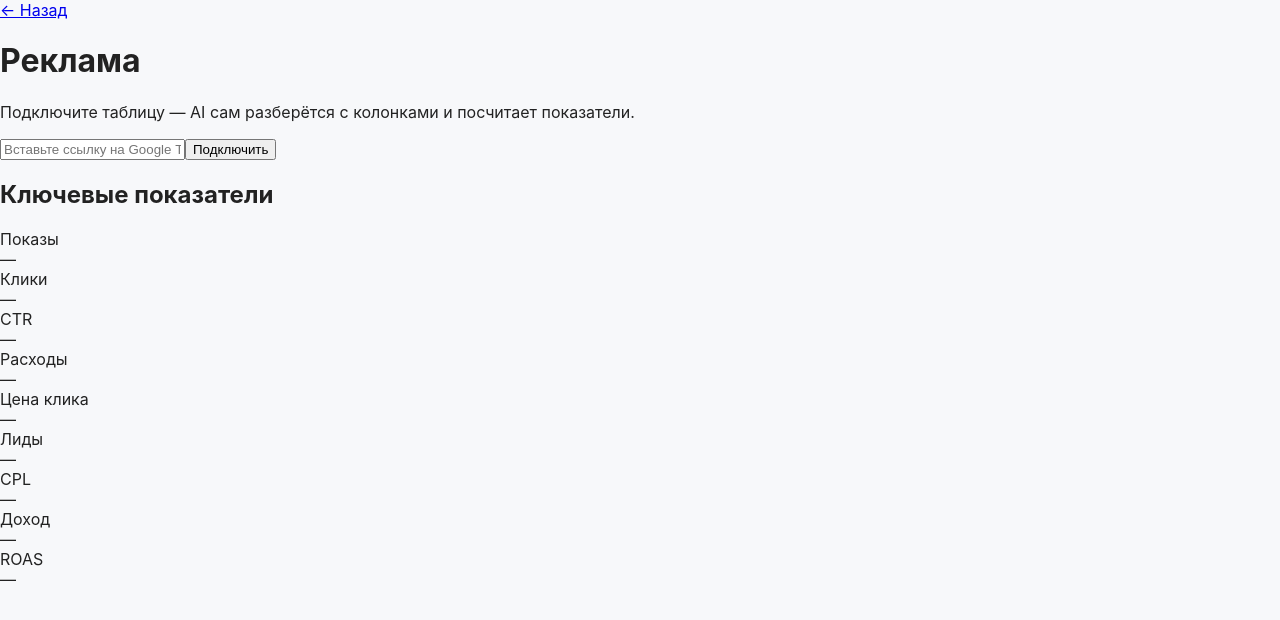
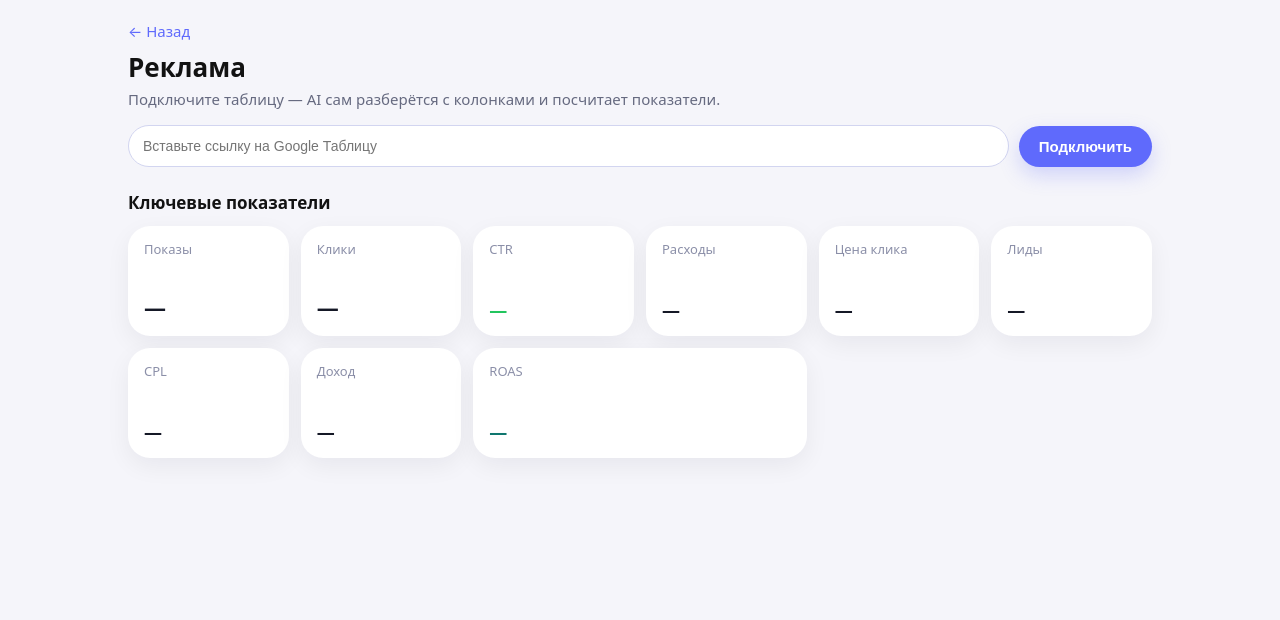
Before and after one commit to georg34523-boop/gastro-mind-miniapp, a Next.js app: page /marketing/ads in a window 1280 px wide. Shown: the top 620 px of the page. Built offline with nearby package versions, Linux system fonts and the light colour scheme.

Commit message:
Update globals.css

```diff
--- a/styles/globals.css
+++ b/styles/globals.css
@@ -145,3 +145,183 @@ body {
   border-right: 1px solid #eee;
   font-size: 14px;
 }
+
+/* ===================== */
+/*   Ads dashboard page   */
+/* ===================== */
+
+.ads-page {
+  min-height: 100vh;
+  padding: 20px 16px 32px;
+  background: #f5f5fa;
+  font-family: system-ui, -apple-system, BlinkMacSystemFont, "SF Pro Text",
+    "Segoe UI", sans-serif;
+  color: #121212;
+  box-sizing: border-box;
+}
+
+/* Верхняя часть */
+
+.ads-top {
+  max-width: 1024px;
+  margin: 0 auto 24px;
+}
+
+.ads-back {
+  display: inline-block;
+  margin-bottom: 8px;
+  font-size: 15px;
+  color: #5f6afc;
+  text-decoration: none;
+}
+
+.ads-back:hover {
+  text-decoration: underline;
+}
+
+.ads-title {
+  font-size: 26px;
+  font-weight: 800;
+  margin: 0 0 4px;
+}
+
+.ads-subtitle {
+  margin: 0 0 16px;
+  font-size: 15px;
+  color: #666a80;
+}
+
+.ads-url-row {
+  display: flex;
+  gap: 10px;
+  align-items: center;
+  margin-bottom: 10px;
+}
+
+.ads-input {
+  flex: 1;
+  padding: 12px 14px;
+  border-radius: 999px;
+  border: 1px solid #d2d5f0;
+  background: #ffffff;
+  font-size: 14px;
+  outline: none;
+}
+
+.ads-input:focus {
+  border-color: #5f6afc;
+  box-shadow: 0 0 0 1px rgba(95, 106, 252, 0.2);
+}
+
+.ads-connect-btn {
+  padding: 12px 20px;
+  border-radius: 999px;
+  border: none;
+  background: #5f6afc;
+  color: #ffffff;
+  font-size: 15px;
+  font-weight: 600;
+  cursor: pointer;
+  white-space: nowrap;
+  transition: transform 0.1s ease, box-shadow 0.1s ease,
+    background 0.15s ease;
+  box-shadow: 0 8px 20px rgba(95, 106, 252, 0.25);
+}
+
+.ads-connect-btn:active {
+  transform: translateY(1px);
+  box-shadow: 0 4px 10px rgba(95, 106, 252, 0.25);
+}
+
+.ads-connect-btn:disabled {
+  opacity: 0.7;
+  cursor: default;
+  box-shadow: none;
+}
+
+.ads-error {
+  margin-top: 4px;
+  font-size: 13px;
+  color: #d93025;
+}
+
+/* Секции */
+
+.ads-section {
+  max-width: 1024px;
+  margin: 0 auto 24px;
+}
+
+.ads-section-title {
+  font-size: 17px;
+  font-weight: 600;
+  margin: 0 0 12px;
+}
+
+/* KPI grid */
+
+.ads-kpi-grid {
+  display: grid;
+  grid-template-columns: repeat(auto-fit, minmax(150px, 1fr));
+  gap: 12px;
+}
+
+.ads-kpi-card {
+  background: #ffffff;
+  border-radius: 22px;
+  padding: 14px 16px;
+  box-shadow: 0 8px 24px rgba(15, 23, 42, 0.06);
+  display: flex;
+  flex-direction: column;
+  justify-content: space-between;
+  min-height: 82px;
+}
+
+.ads-kpi-card.wide {
+  grid-column: span 2;
+}
+
+@media (max-width: 640px) {
+  .ads-kpi-card.wide {
+    grid-column: span 1;
+  }
+}
+
+.ads-kpi-label {
+  font-size: 13px;
+  color: #8b8fa8;
+  margin-bottom: 6px;
+}
+
+.ads-kpi-value {
+  font-size: 18px;
+  font-weight: 700;
+  color: #151826;
+}
+
+.ads-kpi-value.big {
+  font-size: 22px;
+}
+
+.ads-kpi-value.accent {
+  color: #22c55e;
+}
+
+.ads-kpi-value.roas {
+  color: #0f766e;
+}
+
+/* Блок AI-мэппинга */
+
+.ads-mapping-block {
+  background: #111827;
+  color: #e5e7eb;
+  font-family: ui-monospace, SFMono-Regular, Menlo, Monaco, Consolas,
+    "Liberation Mono", "Courier New", monospace;
+  font-size: 12px;
+  padding: 14px;
+  border-radius: 16px;
+  white-space: pre-wrap;
+  word-break: break-word;
+  box-shadow: 0 10px 30px rgba(15, 23, 42, 0.35);
+}
```
